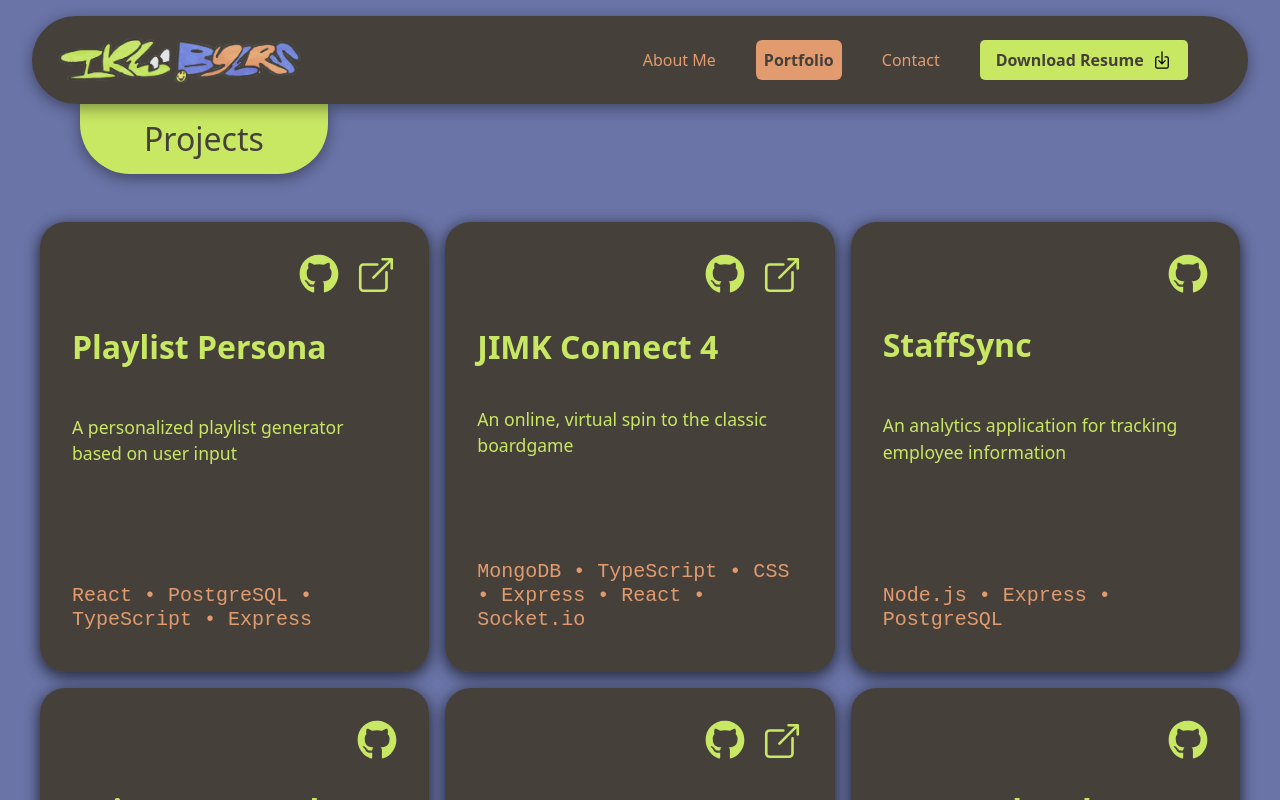
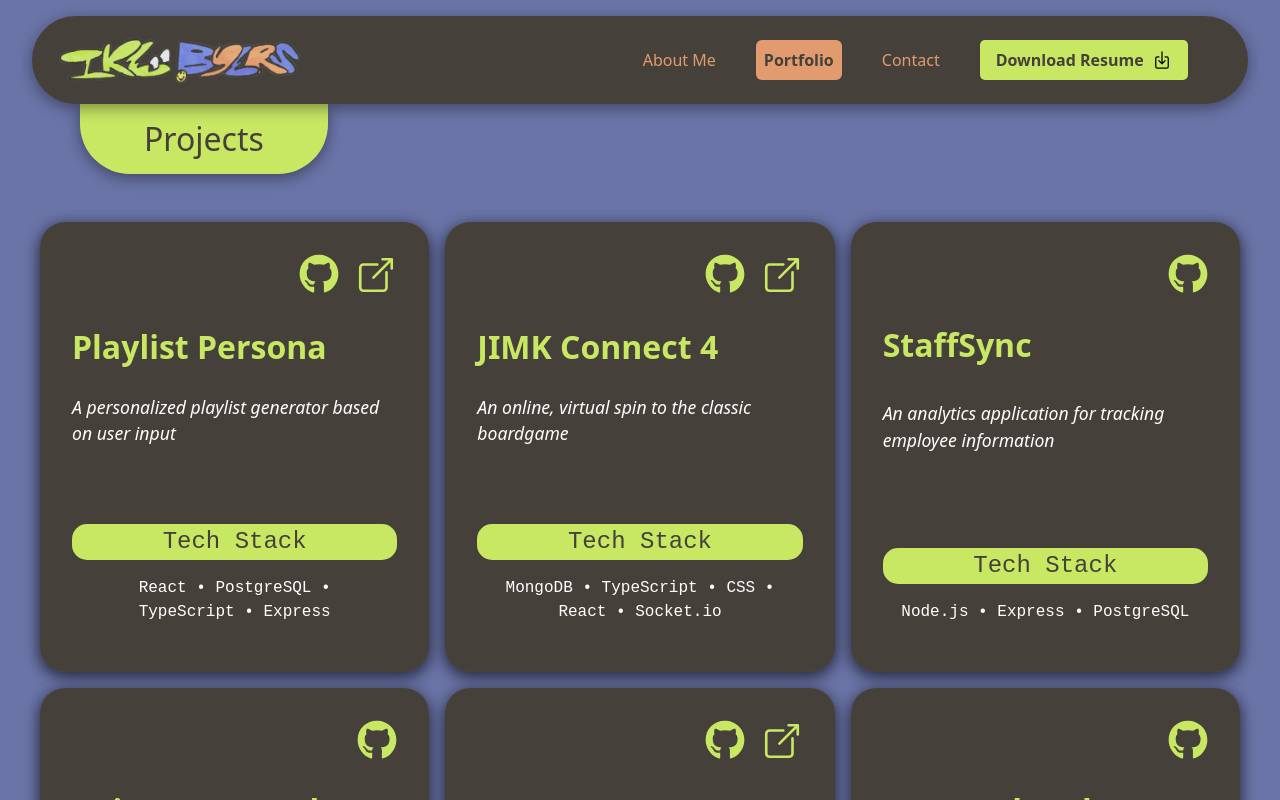
Before and after one commit to ikebyers/Ike-Byers-Portfolio, a React (Vite) app: page /portfolio in a window 1280 px wide. Shown: the top 800 px of the page. Built offline with nearby package versions, Linux system fonts and the light colour scheme.

Commit message:
additional portfolio section and project card updates

```diff
--- a/src/App.css
+++ b/src/App.css
@@ -382,10 +382,6 @@ ul {
   box-shadow: 0 4px 15px rgba(0, 0, 0, 0.4); /* Backdrop shadow */
 }
 
-.project-card {
-
-}
-
 .read-the-docs {
   color: #888;
 }
@@ -453,11 +449,10 @@ ul {
   display: flex;
   flex-wrap: wrap;
   align-items: stretch;
-
+  max-height: max-content;
 }
 
 .project-card-container {
-
   perspective: 1000px; /* Enables the 3D effect */
   cursor: pointer;
   margin: 0; /* Remove default margin */
@@ -507,6 +502,8 @@ ul {
 .card-face.back {
   transform: rotateY(180deg);
   z-index: 1;
+  background-color: var(--bs-neutral);
+  color: white;
 }
 
 .card-body {
@@ -516,18 +513,56 @@ ul {
   flex: 1;
 }
 
+.project-intro {
+  text-align: start;
+  color: white;
+}
+
 .project-desc {
   text-align: start;
+  color: white;
+}
+
+.project-ts-container {
+
+}
+
+.project-tst {
+  text-align: center;
+  color: var(--bs-neutral);
+  background-color: var(--bs-tertiary);
+  width: 100%;
+  margin-bottom: 0rem !important;
+  border-radius: 15px;
 }
 
 .project-tech-stack {
-  text-align: end;
+  text-align: center;
+  color: white;
+  padding: 1rem;
+  border-bottom-right-radius: 15px;
+  border-bottom-left-radius: 15px;
+}
+
+.project-back-title {
+  justify-content: center;
+  color: var(--bs-quaternary);
+  padding: 1rem;
+  border-radius: 15px;
 }
 
 .project-link-icons {
   display: flex;
   justify-content: center;
   justify-content: end;
+  gap: 1rem;
+  margin-bottom: 2rem;
+}
+
+.project-link-icons-back {
+  display: flex;
+  justify-content: center;
+  justify-content: center;
   gap: 1rem;
   margin-bottom: 2rem;
 }
--- a/src/components/project.jsx
+++ b/src/components/project.jsx
@@ -31,17 +31,39 @@ const Project = ({ title, intro, description, techStack, link, link2, image }) =
                         </div>
                         <div className="card-body">
                             <h3 className="card-title text-left font-size-md font-bold">{title}</h3>
-                            <div className="font-size-xs project-desc">{intro}</div>
+                            <div className="font-size-xs project-intro font-italic">{intro}</div>
                             <br />
-                            <h5 className="card-tech-stack text-quarternary text-mono">{techStack.join(' • ')}</h5>
+                            <div>
+                                <div className='font-size-sm text-mono project-tst'>Tech Stack</div>
+                                <div className="project-tech-stack text-mono">{techStack.join(' • ')}</div>
+                            </div>
                         </div>
                     </div>
 
                     {/* Back Side */}
                     <div className="card-face back">
                         <div className="card-body">
-                            <h3 className="card-title text-left font-size-md">About this Project</h3>
-                            <p className="font-size-xs">{description}</p>
+                            <h3 className="card-title text-left font-size-md font-bold project-back-title">About this Project</h3>
+                            <div className='project-link-icons-back'>
+                                <a href={link} target="_blank" rel="noopener noreferrer" className='text-tertiary'>
+                                    <FaGithub size={40} />
+                                </a>
+                                {link2 && (
+                                    <a href={link2} target="_blank" rel="noopener noreferrer">
+                                        <svg xmlns="http://www.w3.org/2000/svg" viewBox="0 0 512 512" width="42" height="42" className="svg-link">
+                                            <path
+                                                d="M384 224v184a40 40 0 01-40 40H104a40 40 0 01-40-40V168a40 40 0 0140-40h167.48M336 64h112v112M224 288L440 72"
+                                                fill="none"
+                                                stroke="currentColor"
+                                                strokeLinecap="round"
+                                                strokeLinejoin="round"
+                                                strokeWidth="32"
+                                            />
+                                        </svg>
+                                    </a>
+                                )}
+                            </div>
+                            <p className="font-size-xs project-desc">{description}</p>
                         </div>
                     </div>
                 </div>
--- a/src/pages/portfolio.jsx
+++ b/src/pages/portfolio.jsx
@@ -16,7 +16,7 @@ const Portfolio = () => {
             title: "JIMK Connect 4",
             intro: "An online, virtual spin to the classic boardgame",
             description: "Connect 4 is a two-player board game where players take turns dropping colored discs into a vertical grid. The first player to get four discs in a row (horizontally, vertically, or diagonally) wins the game. This project is a digital implementation of the classic game utilizing Socket.io for online multiplayer capabilities.",
-            techStack: ["MongoDB", "TypeScript", "CSS", "Express", "React", "Socket.io"],
+            techStack: ["MongoDB", "TypeScript", "CSS", "React", "Socket.io"],
             link: "https://github.com/keithrsialana/jimk-connect4",
             link2: "https://jimk-connect4.onrender.com/",
             image: "/project-photos/jimkConnect4.png"
```
